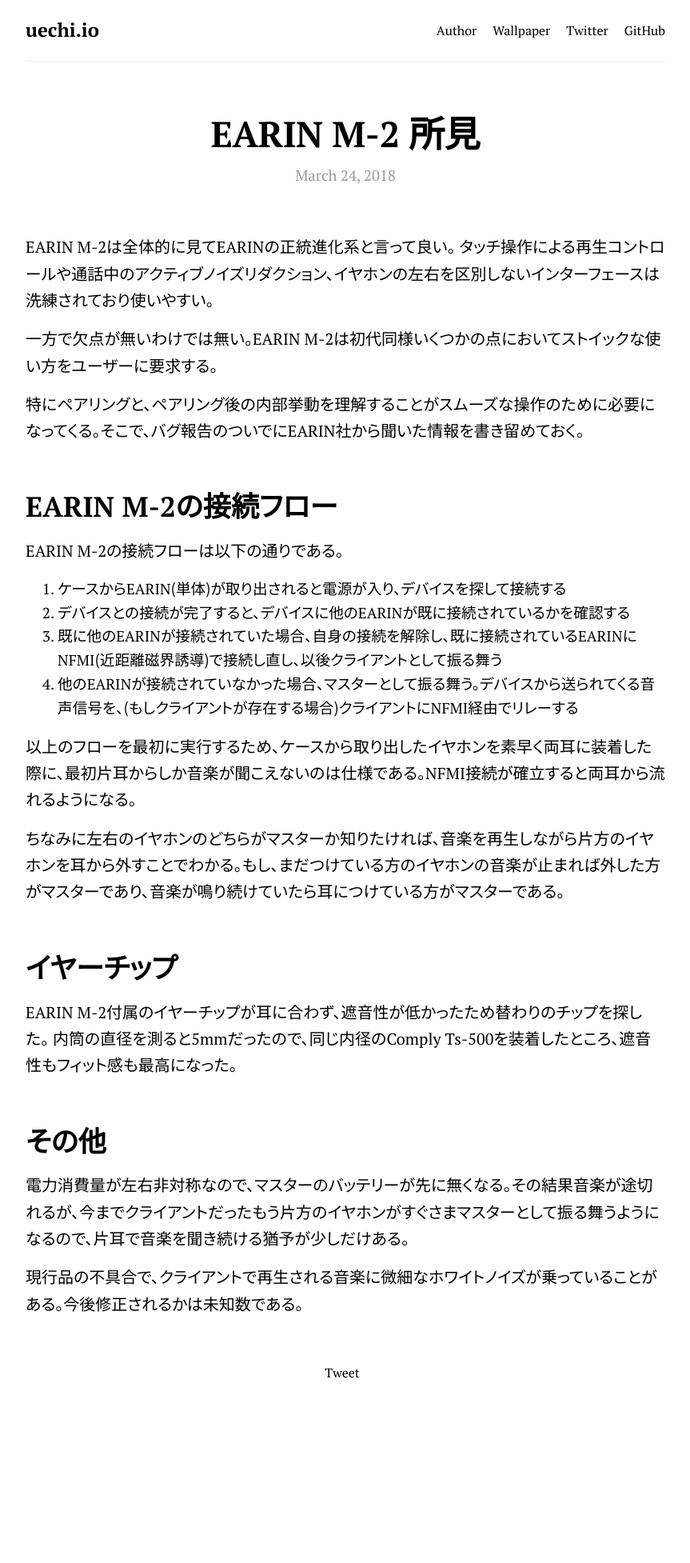
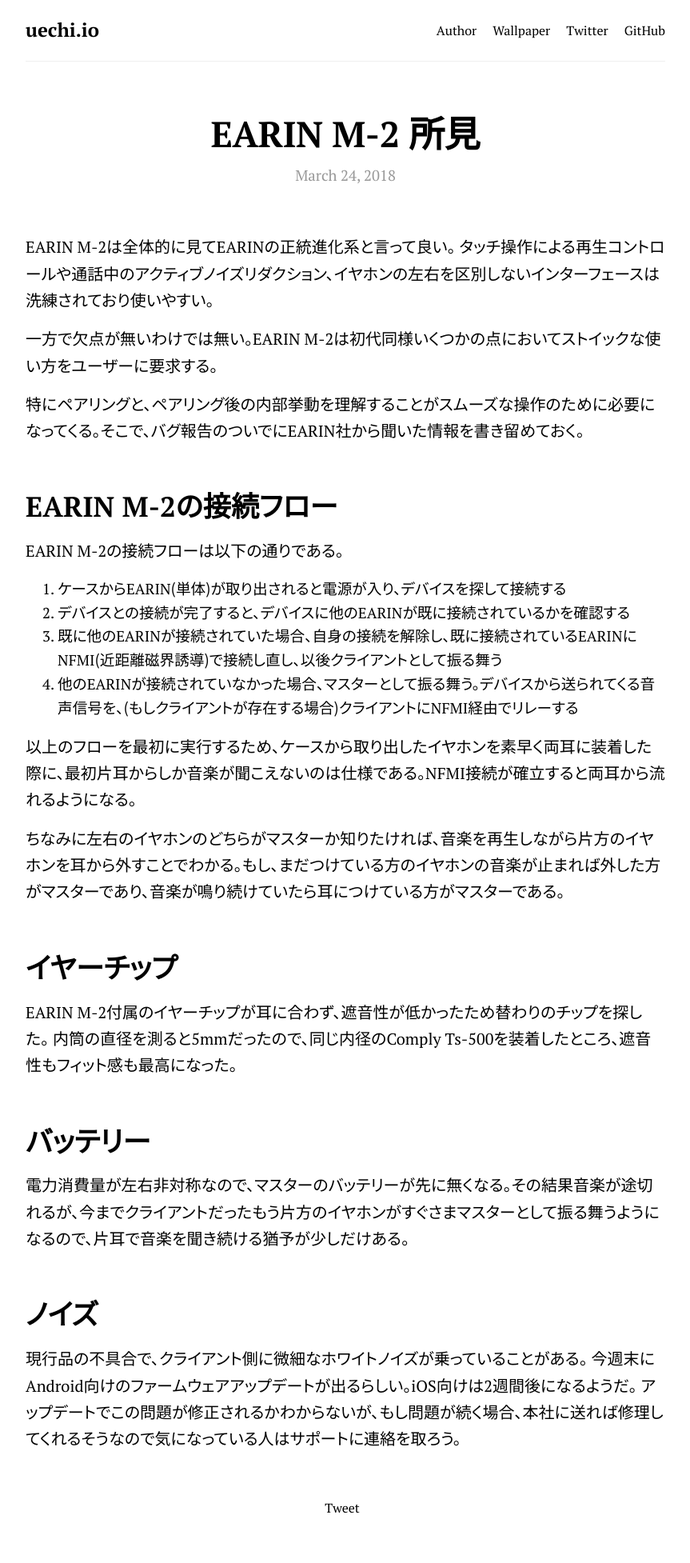
Before and after one commit to uetchy/uechi.io, a Jekyll site: the page built from _posts/2018-03-24-earin-m2-first-look.markdown, in a window 1280 px wide. Shown: the whole page at 80% size, without its empty margins (208-1071 px from the left). Built offline with Jekyll 4.4.1, drawn with Linux system fonts in a browser that asks for light colours; nearby versions of some CDN libraries; comment, search, counter and statistics services are not loaded; before the commit the page ends 1785 px from its top, so only the background shows below that.

Commit message:
Updated Earin M2 First Look

```diff
--- a/_posts/2018-03-24-earin-m2-first-look.markdown
+++ b/_posts/2018-03-24-earin-m2-first-look.markdown
@@ -28,8 +28,12 @@
 EARIN M-2付属のイヤーチップが耳に合わず、遮音性が低かったため替わりのチップを探した。
 内筒の直径を測ると5mmだったので、同じ内径のComply Ts-500を装着したところ、遮音性もフィット感も最高になった。
 
-# その他
+# バッテリー
 
 電力消費量が左右非対称なので、マスターのバッテリーが先に無くなる。その結果音楽が途切れるが、今までクライアントだったもう片方のイヤホンがすぐさまマスターとして振る舞うようになるので、片耳で音楽を聞き続ける猶予が少しだけある。
 
-現行品の不具合で、クライアントで再生される音楽に微細なホワイトノイズが乗っていることがある。今後修正されるかは未知数である。
+# ノイズ
+
+現行品の不具合で、クライアント側に微細なホワイトノイズが乗っていることがある。
+今週末にAndroid向けのファームウェアアップデートが出るらしい。iOS向けは2週間後になるようだ。
+アップデートでこの問題が修正されるかわからないが、もし問題が続く場合、本社に送れば修理してくれるそうなので気になっている人はサポートに連絡を取ろう。
```
